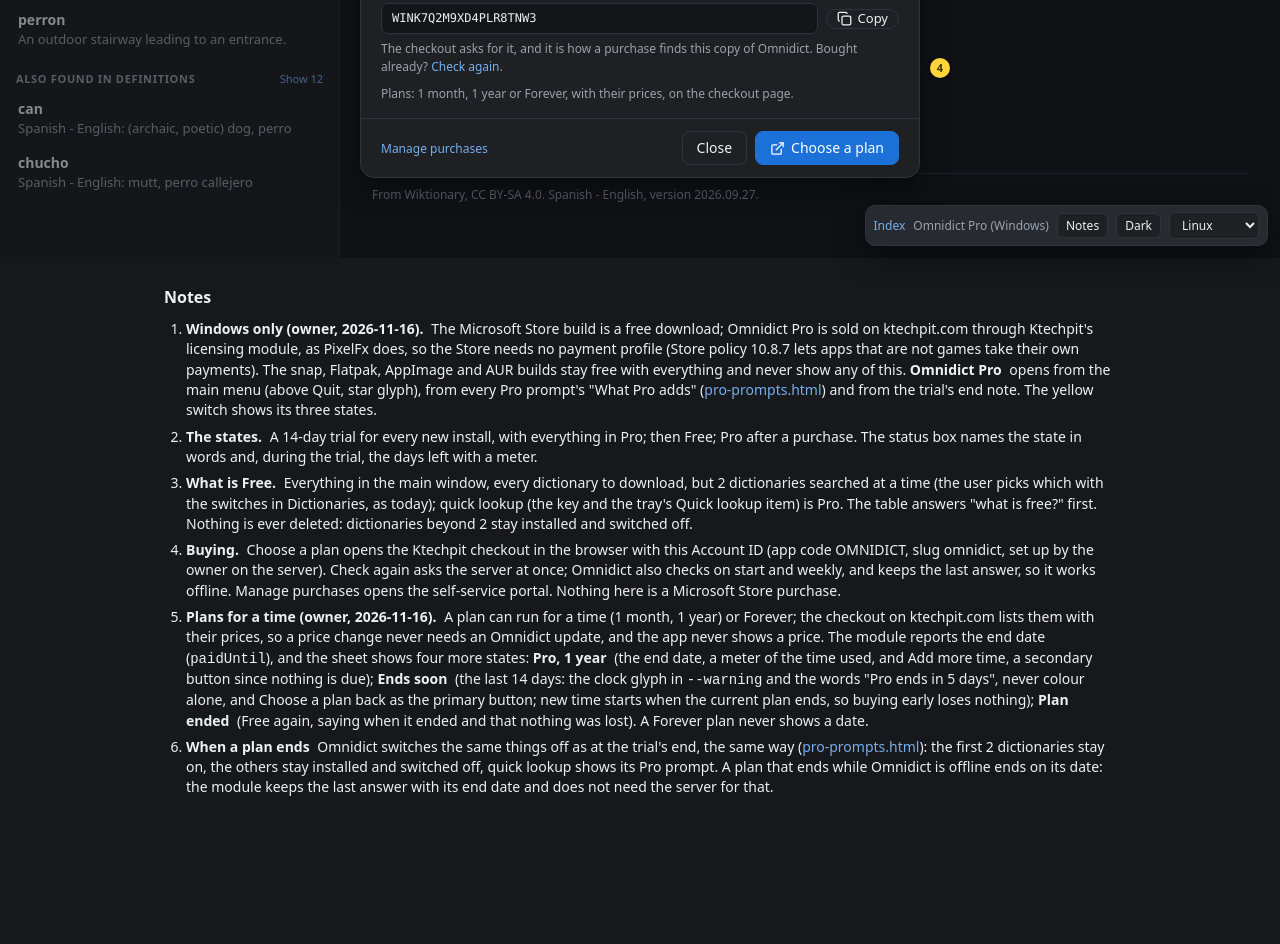
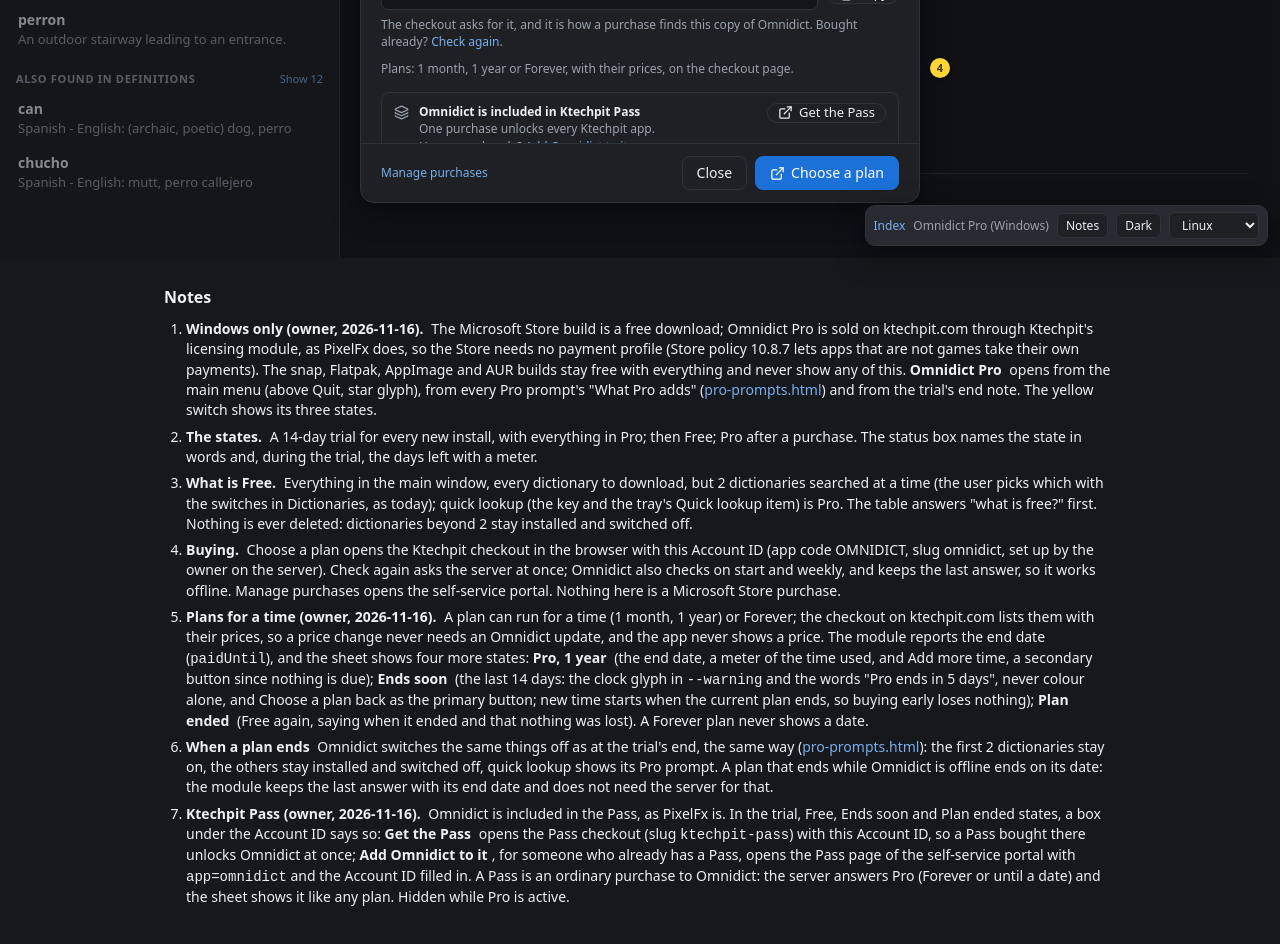
Before and after one commit to keshavbhatt/omnidict, a plain HTML site: page DOCS/mocks/pro.html in a window 1280 px wide. Shown: the part 542-1486 px from the top of the page. Before the commit the page ends 1426 px from the top, so only its background shows below. Drawn offline with Linux system fonts and the light colour scheme.

Commit message:
mocks: the Omnidict Pro sheet says Omnidict is included in Ktechpit Pass, with Get the Pass and Add Omnidict to it

```diff
--- a/DOCS/mocks/mock.js
+++ b/DOCS/mocks/mock.js
@@ -45,6 +45,7 @@
     'plus': '<path d="M5 12h14"/><path d="M12 5v14"/>',
     'wifi-off': '<path d="M12 20h.01"/><path d="M8.5 16.429a5 5 0 0 1 7 0"/><path d="M5 12.859a10 10 0 0 1 5.17-2.69"/><path d="M19 12.859a10 10 0 0 0-2.007-1.523"/><path d="M2 8.82a15 15 0 0 1 4.177-2.643"/><path d="M22 8.82a15 15 0 0 0-11.288-3.764"/><path d="m2 2 20 20"/>',
     'monitor': '<rect width="20" height="14" x="2" y="3" rx="2"/><line x1="8" x2="16" y1="21" y2="21"/><line x1="12" x2="12" y1="17" y2="21"/>',
+    'layers': '<path d="M12.83 2.18a2 2 0 0 0-1.66 0L2.6 6.08a1 1 0 0 0 0 1.83l8.58 3.91a2 2 0 0 0 1.66 0l8.58-3.9a1 1 0 0 0 0-1.83z" /><path d="M2 12a1 1 0 0 0 .58.91l8.6 3.91a2 2 0 0 0 1.65 0l8.58-3.9A1 1 0 0 0 22 12" /><path d="M2 17a1 1 0 0 0 .58.91l8.6 3.91a2 2 0 0 0 1.65 0l8.58-3.9A1 1 0 0 0 22 17" />',
     'grid': '<rect width="18" height="18" x="3" y="3" rx="2"/><path d="M3 9h18"/><path d="M3 15h18"/><path d="M9 3v18"/><path d="M15 3v18"/>',
     'power': '<path d="M12 2v10"/><path d="M18.4 6.6a9 9 0 1 1-12.77.04"/>',
     'wand': '<path d="m21.64 3.64-1.28-1.28a1.21 1.21 0 0 0-1.72 0L2.36 18.64a1.21 1.21 0 0 0 0 1.72l1.28 1.28a1.2 1.2 0 0 0 1.72 0L21.64 5.36a1.2 1.2 0 0 0 0-1.72"/><path d="m14 7 3 3"/><path d="M5 6v4"/><path d="M19 14v4"/><path d="M10 2v2"/><path d="M7 8H3"/><path d="M21 16h-4"/><path d="M11 3H9"/>',
--- a/DOCS/mocks/pro.html
+++ b/DOCS/mocks/pro.html
@@ -101,6 +101,8 @@
         <div class="row" style="gap:8px"><span class="mono grow" style="padding:6px 10px;border-radius:7px;background:var(--input);border:1px solid var(--border)">WINK7Q2M9XD4PLR8TNW3</span><button class="btn small" title="Copy the Account ID"><svg class="ic s"><use href="#i-copy"/></svg>Copy</button></div>
         <p class="small muted" style="margin:6px 0 0">The checkout asks for it, and it is how a purchase finds this copy of Omnidict. <span data-state="pro until soon">Checked with Ktechpit 2 minutes ago.</span><span data-state="trial free ended">Bought already? <a href="#">Check again</a>.</span></p>
         <p class="small muted" style="margin:10px 0 0" data-state="trial free soon ended until">Plans: 1 month, 1 year or Forever, with their prices, on the checkout page.</p>
+
+        <div class="row" style="gap:10px;margin-top:14px;padding:10px 12px;border-radius:8px;border:1px solid var(--border);align-items:flex-start" data-state="trial free soon ended"><svg class="ic s" style="color:var(--muted);margin-top:2px"><use href="#i-layers"/></svg><div class="grow"><div class="small"><b>Omnidict is included in Ktechpit Pass</b></div><div class="small muted">One purchase unlocks every Ktechpit app.</div><div class="small muted">Have one already? <a href="#" title="Opens your Ktechpit Pass on ktechpit.com with Omnidict filled in">Add Omnidict to it</a>.</div></div><button class="btn small" title="Opens the Ktechpit Pass checkout in your browser, with this Account ID"><svg class="ic s"><use href="#i-external"/></svg>Get the Pass</button></div>
       </div>
       <div class="sheet-foot">
         <a class="small" href="#" title="Your purchases on ktechpit.com">Manage purchases</a><span class="grow"></span>
@@ -122,6 +124,7 @@
   <li><b>Buying.</b> Choose a plan opens the Ktechpit checkout in the browser with this Account ID (app code OMNIDICT, slug omnidict, set up by the owner on the server). Check again asks the server at once; Omnidict also checks on start and weekly, and keeps the last answer, so it works offline. Manage purchases opens the self-service portal. Nothing here is a Microsoft Store purchase.</li>
   <li><b>Plans for a time (owner, 2026-11-16).</b> A plan can run for a time (1 month, 1 year) or Forever; the checkout on ktechpit.com lists them with their prices, so a price change never needs an Omnidict update, and the app never shows a price. The module reports the end date (<code>paidUntil</code>), and the sheet shows four more states: <b>Pro, 1 year</b> (the end date, a meter of the time used, and Add more time, a secondary button since nothing is due); <b>Ends soon</b> (the last 14 days: the clock glyph in <code>--warning</code> and the words "Pro ends in 5 days", never colour alone, and Choose a plan back as the primary button; new time starts when the current plan ends, so buying early loses nothing); <b>Plan ended</b> (Free again, saying when it ended and that nothing was lost). A Forever plan never shows a date.</li>
   <li><b>When a plan ends</b> Omnidict switches the same things off as at the trial's end, the same way (<a href="pro-prompts.html?scene=ended">pro-prompts.html</a>): the first 2 dictionaries stay on, the others stay installed and switched off, quick lookup shows its Pro prompt. A plan that ends while Omnidict is offline ends on its date: the module keeps the last answer with its end date and does not need the server for that.</li>
+  <li><b>Ktechpit Pass (owner, 2026-11-16).</b> Omnidict is included in the Pass, as PixelFx is. In the trial, Free, Ends soon and Plan ended states, a box under the Account ID says so: <b>Get the Pass</b> opens the Pass checkout (slug <code>ktechpit-pass</code>) with this Account ID, so a Pass bought there unlocks Omnidict at once; <b>Add Omnidict to it</b>, for someone who already has a Pass, opens the Pass page of the self-service portal with <code>app=omnidict</code> and the Account ID filled in. A Pass is an ordinary purchase to Omnidict: the server answers Pro (Forever or until a date) and the sheet shows it like any plan. Hidden while Pro is active.</li>
 </ol></section>
 <script>
   function showState(state) {
```
